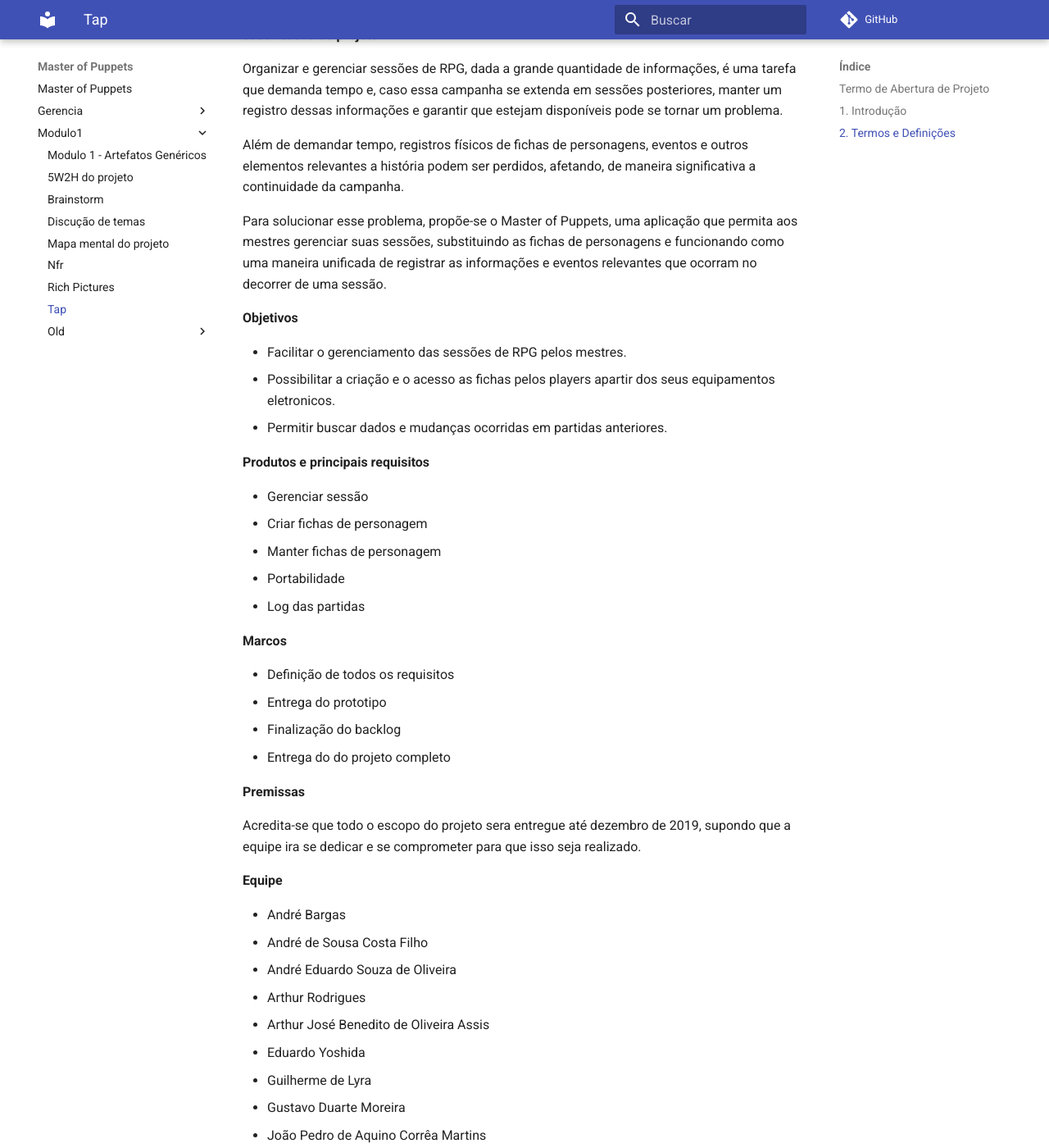
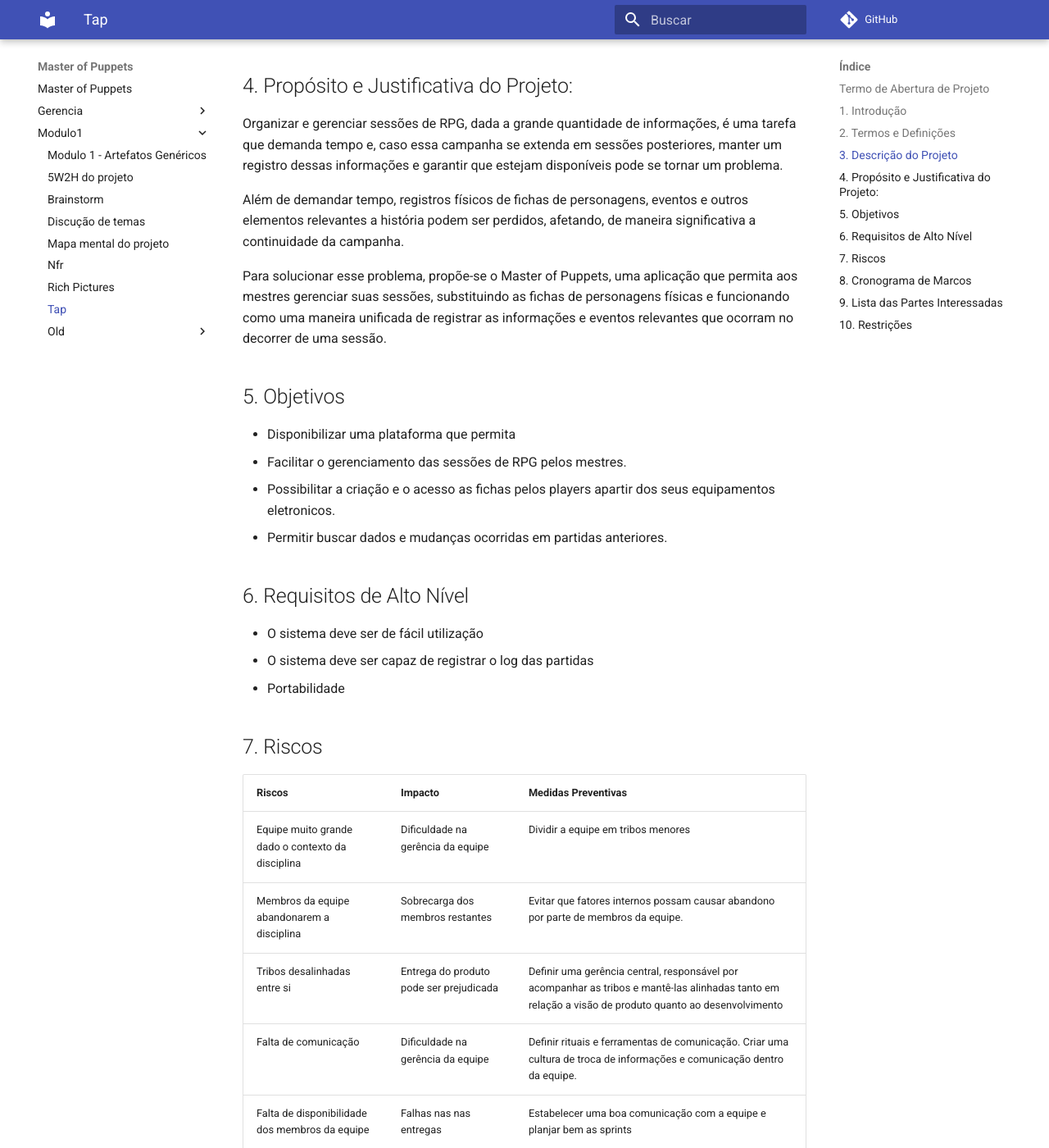
Before and after one commit to desenho-de-software-2019-02/Documentation, an MkDocs documentation site: the page built from docs/modulo1/tap.md, in a window 1280 px wide and 1400 px high, scrolled down 945 px. Shown: the whole window at 82% size. Built offline with MkDocs 1.6.1 and Material for MkDocs 9.7.7, drawn with Linux system fonts in a browser that asks for light colours; comment, search, counter and statistics services are not loaded; some of the changed text lies outside the part shown.

Commit message:
Updates tap template

```diff
--- a/docs/modulo1/tap.md
+++ b/docs/modulo1/tap.md
@@ -14,70 +14,32 @@ O presente documento tem como objetivo formalizar o início do projeto Master of
 | Sessão              | É um encontro de jogadores para jogar RPG. Pode compreender toda a aventura ou parte dela.                                      |
 
 
-**Descrição do Projeto**
+## 3. Descrição do Projeto
 
 O Master of Puppets é uma aplicação direcionada a mestres e jogadores de RPG. Idealizada por alunos da disciplina de Arquitetura e Desenho de Software, a aplicação tem como foco facilitar que jogadores e mestres organizem e gerenciem melhor suas sessões.
 
-**Justificativa do projeto:**
+## 4. Propósito e Justificativa do Projeto:
 
 Organizar e gerenciar sessões de RPG, dada a grande quantidade de informações, é uma tarefa que demanda tempo e, caso essa campanha se extenda em sessões posteriores, manter um registro dessas informações e garantir que estejam disponíveis pode se tornar um problema.
 
 Além de demandar tempo, registros físicos de fichas de personagens, eventos e outros elementos relevantes a história podem ser perdidos, afetando, de maneira significativa a continuidade da campanha.
 
-Para solucionar esse problema, propõe-se o Master of Puppets, uma aplicação que permita aos mestres gerenciar suas sessões, substituindo as fichas de personagens e funcionando como uma maneira unificada de registrar as informações e eventos relevantes que ocorram no decorrer de uma sessão.
+Para solucionar esse problema, propõe-se o Master of Puppets, uma aplicação que permita aos mestres gerenciar suas sessões, substituindo as fichas de personagens físicas e funcionando como uma maneira unificada de registrar as informações e eventos relevantes que ocorram no decorrer de uma sessão.
 
-**Objetivos**
+## 5. Objetivos
 
+* Disponibilizar uma plataforma que permita
 * Facilitar o gerenciamento das sessões de RPG pelos mestres.
 * Possibilitar a criação e o acesso as fichas pelos players apartir dos seus equipamentos eletronicos.
 * Permitir buscar dados e mudanças ocorridas em partidas anteriores.
 
-**Produtos e principais requisitos**
+## 6. Requisitos de Alto Nível
 
-* Gerenciar sessão
-* Criar fichas de personagem
-* Manter fichas de personagem
+* O sistema deve ser de fácil utilização
+* O sistema deve ser capaz de registrar o log das partidas
 * Portabilidade
-* Log das partidas
 
-**Marcos**
-
-* Definição de todos os requisitos
-* Entrega do prototipo
-* Finalização do backlog
-* Entrega do do projeto completo
-
-**Premissas**
-
-Acredita-se que todo o escopo do projeto sera entregue até dezembro de 2019, supondo que a equipe ira se dedicar e se comprometer para que isso seja realizado.
-
-**Equipe**
-
-* André Bargas
-* André de Sousa Costa Filho
-* André Eduardo Souza de Oliveira
-* Arthur Rodrigues
-* Arthur José Benedito de Oliveira Assis
-* Eduardo Yoshida
-* Guilherme de Lyra
-* Gustavo Duarte Moreira
-* João Pedro de Aquino Corrêa Martins
-* Lucas Machado Martins
-* Mateus Nóbrega
-
-**Stakeholders**
-
-* Equipe
-* Jogadores de RPG
-* Professora Milene
-* Entusiastas dos games
-
-**Restrições**
-
-* Todo o projeto deve estar pronto até dezembro de 2019.
-* E necessário implentar alguns determinados padrões de projeto.
-
-**Riscos**
+## 7. Riscos
 
 | Riscos | Impacto | Medidas Preventivas                                                                                                                                    |
 |--|--|--|
@@ -88,9 +50,33 @@ Acredita-se que todo o escopo do projeto sera entregue até dezembro de 2019, su
 |Falta de disponibilidade dos membros da equipe|Falhas nas nas entregas| Estabelecer uma boa comunicação com a equipe e planjar bem as sprints|
 |Integração das partes feitas pelas duas frentes|O projeto não se fazer tudo oque foi planejado|Alocar um membro da equipe que tem como principal responsabilidade fazer a integração |
 
-**Orçamento**
 
-Projeto feito a principio sem orçamento
+## 8. Cronograma de Marcos
+
+* Definição de todos os requisitos
+* Entrega do prototipo
+* Finalização do backlog
+* Entrega do do projeto completo
+
+## 9. Lista das Partes Interessadas
+* Equipe: alunos do curso de Engenharia de Software da Universidade de Brasília(UnB) cursando a disciplina de Arquitetura e Desenho de Software que serão responsáveis pelo desenvolvimento da aplicação.
+
+    * André Bargas
+    * André de Sousa Costa Filho
+    * André Eduardo Souza de Oliveira
+    * Arthur Rodrigues
+    * Arthur José Benedito de Oliveira Assis
+    * Eduardo Yoshida
+    * Guilherme de Lyra
+    * Gustavo Duarte Moreira
+    * João Pedro de Aquino Corrêa Martins
+    * Lucas Machado Martins
+    * Mateus Nóbrega
+
+## 10. Restrições
+
+* O escopo definido deve ser entregue até a data estabelecida pela disciplina.
+* As implementações devem seguir os padrões de projeto determinados.
 
 
 |**Objeto**|**Termo de Abertura de Prjeto - TAP**|
```
Also changed, not shown: other parts of docs/modulo1/tap.md (+1 -1 lines).
